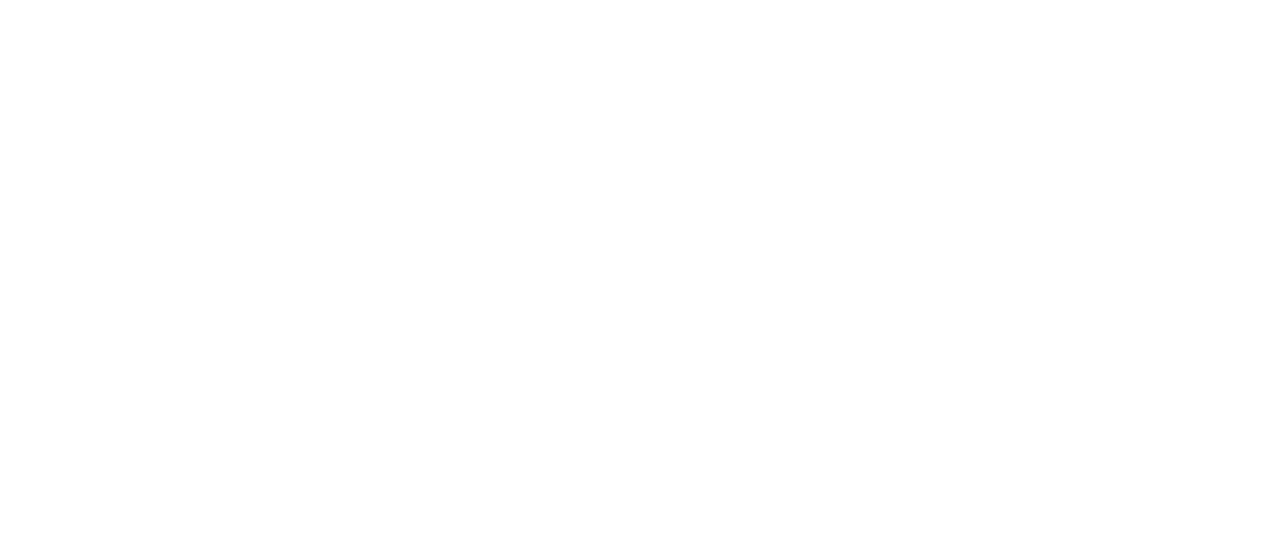
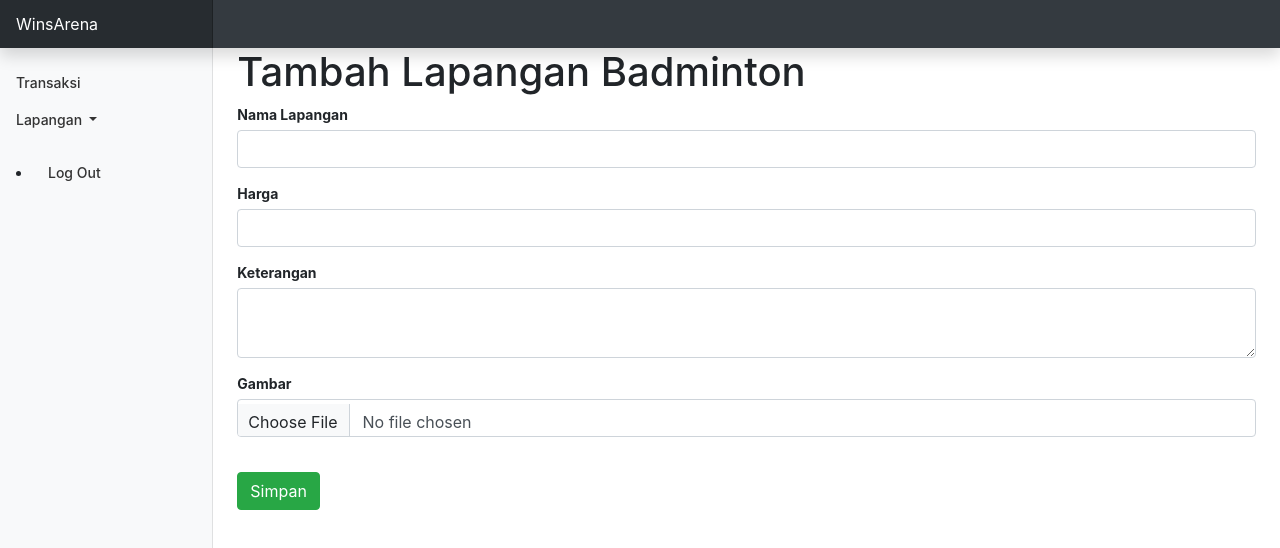
Before and after one commit to rAwrrrrrr1/Frontend, a Vue app: page /addbadminton in a window 1280 px wide. Before the commit this address had no page. Shown: the top 548 px of the page. Built offline with nearby package versions, Linux system fonts and the light colour scheme.

Commit message:
Add Lapangan

```diff
--- a/src/index.js
+++ b/src/index.js
@@ -55,6 +55,22 @@
                 name: 'EditMinisoccer',
                 component: () => import('../src/views/MiniSoccer/EditMiniSoccer.vue')
             },
+            // Route untuk halaman AddBadminton
+            {
+                path: '/addbadminton',
+                name: 'AddBadminton',
+                component: () => import('../src/views/Badminton/AddBadminton.vue')
+            },
+            {
+                path: '/addfutsal',
+                name: 'AddFutsal',
+                component: () => import('../src/views/Futsal/AddFutsal.vue')
+            },
+            {
+                path: '/addminisoccer',
+                name: 'AddMiniSoccer',
+                component: () => import('../src/views/MiniSoccer/AddMiniSoccer.vue')
+            },
         ],
     },
 ]
--- /dev/null
+++ b/src/views/Badminton/AddBadminton.vue
@@ -0,0 +1,89 @@
+<template>
+    <div>
+      <h1>Tambah Lapangan Badminton</h1>
+      <form @submit.prevent="submitForm" enctype="multipart/form-data">
+        <div class="form-group">
+          <label for="nama">Nama Lapangan</label>
+          <input type="text" id="nama" v-model="form.nama" class="form-control" required>
+        </div>
+        <div class="form-group">
+          <label for="harga">Harga</label>
+          <input type="number" id="harga" v-model="form.harga" class="form-control" required>
+        </div>
+        <div class="form-group">
+          <label for="keterangan">Keterangan</label>
+          <textarea id="keterangan" v-model="form.keterangan" class="form-control" required></textarea>
+        </div>
+        <div class="form-group">
+          <label for="gambar">Gambar</label>
+          <input type="file" id="gambar" @change="handleFileUpload" class="form-control" required>
+        </div>
+        <button type="submit" class="btn btn-success">Simpan</button>
+      </form>
+    </div>
+  </template>
+
+  <script>
+  import axios from 'axios';
+
+  export default {
+    data() {
+      return {
+        form: {
+          nama: '',
+          harga: '',
+          keterangan: '',
+          gambar: null
+        }
+      };
+    },
+    methods: {
+      handleFileUpload(event) {
+        this.form.gambar = event.target.files[0];
+      },
+      submitForm() {
+        let formData = new FormData();
+        formData.append('nama', this.form.nama);
+        formData.append('harga', this.form.harga);
+        formData.append('keterangan', this.form.keterangan);
+        formData.append('gambar', this.form.gambar);
+
+        axios.post('http://127.0.0.1:8000/api/badminton', formData, {
+          headers: {
+            'Content-Type': 'multipart/form-data'
+          }
+        })
+        .then(response => {
+          console.log('Lapangan badminton berhasil ditambahkan:', response.data);
+          this.$router.push({ name: 'badminton' }); // Navigate back to the list page
+        })
+        .catch(error => {
+          console.error('Error saat menambahkan lapangan badminton:', error);
+        });
+      }
+    }
+  };
+  </script>
+
+  <style scoped>
+  .form-group {
+    margin-bottom: 15px;
+  }
+
+  .form-group label {
+    display: block;
+    font-weight: bold;
+    margin-bottom: 5px;
+  }
+
+  .form-group input,
+  .form-group textarea {
+    width: 100%;
+    padding: 10px;
+    box-sizing: border-box;
+  }
+
+  button.btn-success {
+    margin-top: 20px;
+  }
+  </style>
--- a/src/views/Badminton/Badminton.vue
+++ b/src/views/Badminton/Badminton.vue
@@ -1,11 +1,13 @@
 <template>
   <div>
     <h1>Daftar Lapangan Badminton</h1>
+    <button type="button" class="btn btn-success" @click="addBadminton">Tambah Lapangan</button>
     <div class="badminton-container">
       <div class="badminton-box" v-for="badminton in badmintons" :key="badminton.id">
         <h3>{{ badminton.nama }}</h3>
         <p>Harga: {{ formatCurrency(badminton.harga) }}</p>
         <p>{{ badminton.keterangan }}</p>
+        <img :src="`http://127.0.0.1:8000/storage/app/${badminton.gambar}`" alt="Gambar Lapangan">
         <div>
           <button type="button" class="btn btn-primary" @click="editBadminton(badminton.id)">Edit</button>
           &nbsp;
@@ -37,6 +39,10 @@
         .catch(error => {
           console.error(error);
         });
+    },
+    addBadminton() {
+      // Navigasi ke halaman tambah data lapangan badminton
+      this.$router.push({ name: 'AddBadminton' });
     },
     editBadminton(id) {
       // Navigasi ke halaman edit data lapangan badminton
@@ -99,4 +105,8 @@
   font-size: 1rem;
   color: #666;
 }
+
+button.btn-success {
+  margin-bottom: 20px;
+}
 </style>
--- /dev/null
+++ b/src/views/Futsal/AddFutsal.vue
@@ -0,0 +1,89 @@
+<template>
+    <div>
+      <h1>Tambah Lapangan Futsal</h1>
+      <form @submit.prevent="submitForm" enctype="multipart/form-data">
+        <div class="form-group">
+          <label for="nama">Nama Lapangan</label>
+          <input type="text" id="nama" v-model="form.nama" class="form-control" required>
+        </div>
+        <div class="form-group">
+          <label for="harga">Harga</label>
+          <input type="number" id="harga" v-model="form.harga" class="form-control" required>
+        </div>
+        <div class="form-group">
+          <label for="keterangan">Keterangan</label>
+          <textarea id="keterangan" v-model="form.keterangan" class="form-control" required></textarea>
+        </div>
+        <div class="form-group">
+          <label for="gambar">Gambar</label>
+          <input type="file" id="gambar" @change="handleFileUpload" class="form-control" required>
+        </div>
+        <button type="submit" class="btn btn-success">Simpan</button>
+      </form>
+    </div>
+  </template>
+
+  <script>
+  import axios from 'axios';
+
+  export default {
+    data() {
+      return {
+        form: {
+          nama: '',
+          harga: '',
+          keterangan: '',
+          gambar: null
+        }
+      };
+    },
+    methods: {
+      handleFileUpload(event) {
+        this.form.gambar = event.target.files[0];
+      },
+      submitForm() {
+        let formData = new FormData();
+        formData.append('nama', this.form.nama);
+        formData.append('harga', this.form.harga);
+        formData.append('keterangan', this.form.keterangan);
+        formData.append('gambar', this.form.gambar);
+
+        axios.post('http://127.0.0.1:8000/api/futsal', formData, {
+          headers: {
+            'Content-Type': 'multipart/form-data'
+          }
+        })
+        .then(response => {
+          console.log('Lapangan futsal berhasil ditambahkan:', response.data);
+          this.$router.push({ name: 'futsal' }); // Navigate back to the list page
+        })
+        .catch(error => {
+          console.error('Error saat menambahkan lapangan futsal:', error);
+        });
+      }
+    }
+  };
+  </script>
+
+  <style scoped>
+  .form-group {
+    margin-bottom: 15px;
+  }
+
+  .form-group label {
+    display: block;
+    font-weight: bold;
+    margin-bottom: 5px;
+  }
+
+  .form-group input,
+  .form-group textarea {
+    width: 100%;
+    padding: 10px;
+    box-sizing: border-box;
+  }
+
+  button.btn-success {
+    margin-top: 20px;
+  }
+  </style>
--- a/src/views/Futsal/Futsal.vue
+++ b/src/views/Futsal/Futsal.vue
@@ -1,6 +1,7 @@
 <template>
   <div>
     <h1>Daftar Lapangan Futsal</h1>
+    <button type="button" class="btn btn-success" @click="addFutsal">Tambah Lapangan</button>
     <div class="futsal-container">
       <div class="futsal-box" v-for="futsal in futsals" :key="futsal.id">
         <h3>{{ futsal.nama }}</h3>
@@ -37,6 +38,10 @@
         .catch(error => {
           console.error(error);
         });
+    },
+    addFutsal() {
+      // Navigasi ke halaman tambah data lapangan futsal
+      this.$router.push({ name: 'AddFutsal' });
     },
     editFutsal(id) {
       // Navigasi ke halaman edit data lapangan futsal
@@ -99,4 +104,8 @@
   font-size: 1rem;
   color: #666;
 }
+
+button.btn-success {
+  margin-bottom: 20px;
+}
 </style>
--- /dev/null
+++ b/src/views/MiniSoccer/AddMiniSoccer.vue
@@ -0,0 +1,89 @@
+<template>
+    <div>
+      <h1>Tambah Lapangan Mini Soccer</h1>
+      <form @submit.prevent="submitForm" enctype="multipart/form-data">
+        <div class="form-group">
+          <label for="nama">Nama Lapangan</label>
+          <input type="text" id="nama" v-model="form.nama" class="form-control" required>
+        </div>
+        <div class="form-group">
+          <label for="harga">Harga</label>
+          <input type="number" id="harga" v-model="form.harga" class="form-control" required>
+        </div>
+        <div class="form-group">
+          <label for="keterangan">Keterangan</label>
+          <textarea id="keterangan" v-model="form.keterangan" class="form-control" required></textarea>
+        </div>
+        <div class="form-group">
+          <label for="gambar">Gambar</label>
+          <input type="file" id="gambar" @change="handleFileUpload" class="form-control" required>
+        </div>
+        <button type="submit" class="btn btn-success">Simpan</button>
+      </form>
+    </div>
+  </template>
+
+  <script>
+  import axios from 'axios';
+
+  export default {
+    data() {
+      return {
+        form: {
+          nama: '',
+          harga: '',
+          keterangan: '',
+          gambar: null
+        }
+      };
+    },
+    methods: {
+      handleFileUpload(event) {
+        this.form.gambar = event.target.files[0];
+      },
+      submitForm() {
+        let formData = new FormData();
+        formData.append('nama', this.form.nama);
+        formData.append('harga', this.form.harga);
+        formData.append('keterangan', this.form.keterangan);
+        formData.append('gambar', this.form.gambar);
+
+        axios.post('http://127.0.0.1:8000/api/soccer', formData, {
+          headers: {
+            'Content-Type': 'multipart/form-data'
+          }
+        })
+        .then(response => {
+          console.log('Lapangan mini soccer berhasil ditambahkan:', response.data);
+          this.$router.push({ name: 'minisoccer' }); // Navigate back to the list page
+        })
+        .catch(error => {
+          console.error('Error saat menambahkan lapangan mini soccer:', error);
+        });
+      }
+    }
+  };
+  </script>
+
+  <style scoped>
+  .form-group {
+    margin-bottom: 15px;
+  }
+
+  .form-group label {
+    display: block;
+    font-weight: bold;
+    margin-bottom: 5px;
+  }
+
+  .form-group input,
+  .form-group textarea {
+    width: 100%;
+    padding: 10px;
+    box-sizing: border-box;
+  }
+
+  button.btn-success {
+    margin-top: 20px;
+  }
+  </style>
--- a/src/views/MiniSoccer/MiniSoccer.vue
+++ b/src/views/MiniSoccer/MiniSoccer.vue
@@ -1,6 +1,7 @@
 <template>
   <div>
     <h1>Daftar Lapangan Mini Soccer</h1>
+    <button type="button" class="btn btn-success" @click="addMiniSoccer">Tambah Lapangan</button>
     <div class="minisoccer-container">
       <div class="minisoccer-box" v-for="minisoccer in minisoccers" :key="minisoccer.id">
         <h3>{{ minisoccer.nama }}</h3>
@@ -37,6 +38,10 @@
         .catch(error => {
           console.error(error);
         });
+    },
+    addMiniSoccer() {
+      // Navigasi ke halaman tambah data lapangan mini soccer
+      this.$router.push({ name: 'AddMiniSoccer' });
     },
     editMinisoccer(id) {
       // Navigasi ke halaman edit data lapangan mini soccer
@@ -99,4 +104,8 @@
   font-size: 1rem;
   color: #666;
 }
+
+button.btn-success {
+  margin-bottom: 20px;
+}
 </style>
```
